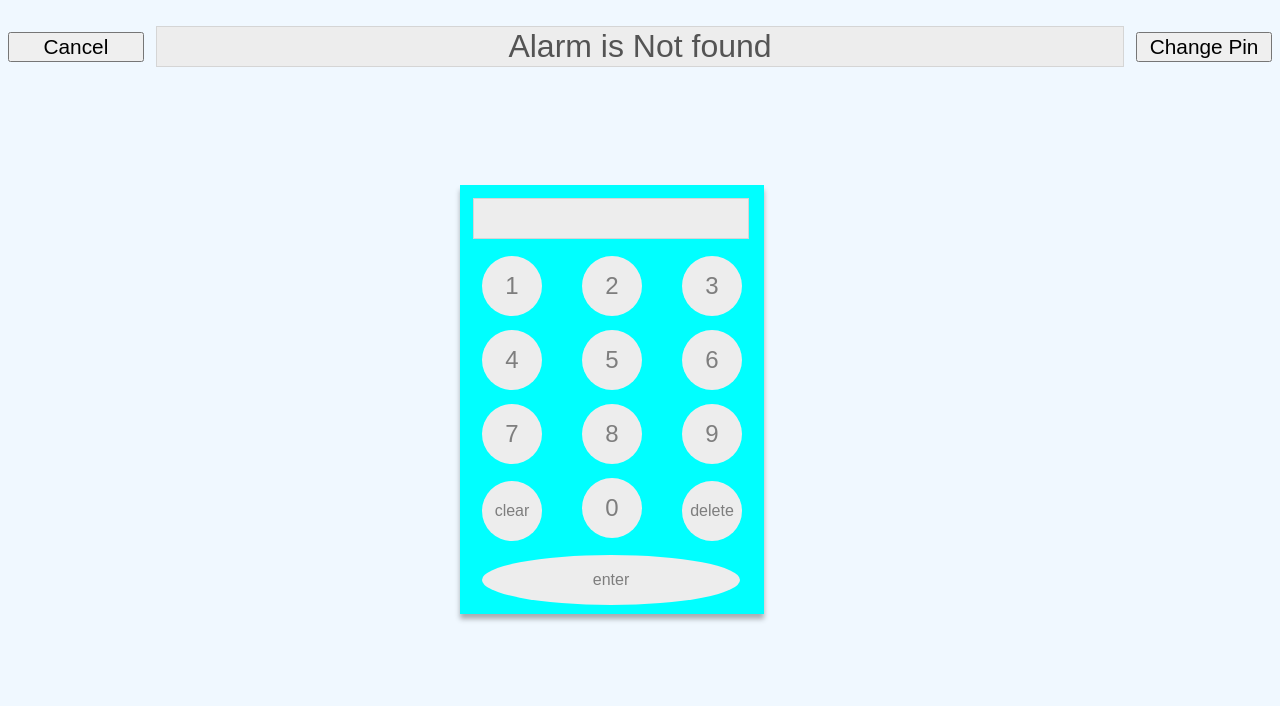
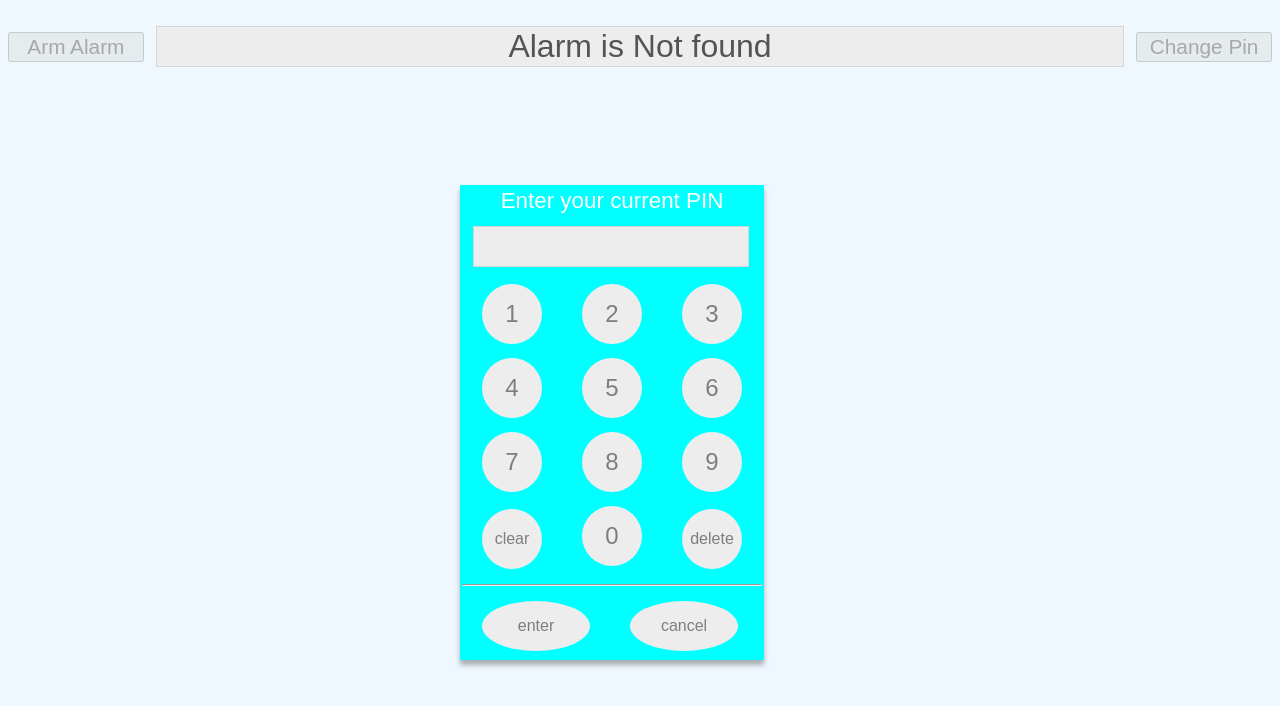
Before and after one commit to Wayne-Lutz/pi-motion-alarm, a website: page public/index.html in a window 1280 px wide. Both pictures are taken after a click on the button "Arm Alarm". Drawn offline with Linux system fonts and the light colour scheme; no server answers.

Commit message:
Moved the Cancel button to the pinPad. Fixed dragging the pinPad so that dragging on a child also drags the pinPad.

```diff
--- a/public/index.html
+++ b/public/index.html
@@ -9,9 +9,9 @@
 
 <body>
 	<div>
-		<form action="" method="" name="pin_form" id="pin_form" autocomplete="off" draggable="true" class="ui-draggable ui-draggable-handle" style="display:none">
-			<input id="pin_msg" type="text" value="" name="pin_msg" disabled="true" style="display:none">
-			<input id="pin_box" type="password" value="" name="pin_box" disabled="true"/><br/>
+		<form action="" method="" name="pin_form" id="pin_form" autocomplete="off" draggable="true" class="ui-draggable ui-draggable-handle" style="display:none" readonly>
+			<input id="pin_msg" type="text" value="" name="pin_msg" readonly>
+			<input id="pin_box" type="password" value="" name="pin_box" readonly/><br/>
 			<input type="button" class="pin_button" name="1" value="1" id="1" onclick="addNumber(this);"/><input
 				type="button"
 				class="pin_button"
@@ -74,13 +74,21 @@
 				name="del"
 				value="delete"
 				id="del"
-				onclick="delNumber();"/><br/><input
+				onclick="delNumber();"/><br/>
+			<hr/>
+			<input
 				type="button"
 				class="pin_button enter"
 				name="+"
 				value="enter"
 				id="+"
-				onclick="submitPin(pin_box);"/>
+				onclick="submitPin(pin_box);"/><input
+				type="button"
+				class="pin_button enter"
+				name="cancel"
+				value="cancel"
+				id="cancel"
+				onclick="hidePinPad();"/>
 		</form>
 		<br/>
 
--- a/public/javascripts/pinpad.js
+++ b/public/javascripts/pinpad.js
@@ -2,7 +2,22 @@ const USE_FETCH = true;
 let alarmState, currentPin, pin1, mode, alarmTimer;
 
 $(function() {
-	$("#pin_form").draggable();
+	$("#pin_form").draggable({
+		start: function( event, ui ) {
+			$(this).data('preventBehaviour', true);
+		}
+	});
+	$("#pin_form input").on('mousedown', function (e) {
+		let mdown = document.createEvent("MouseEvents");
+		mdown.initMouseEvent("mousedown", false, true, window, 0, e.screenX, e.screenY, e.clientX, e.clientY, true, false, false, true, 0, null);
+		$(this).closest('#pin_form')[0].dispatchEvent(mdown);
+	}).on('click', function(e){
+		let $draggable = $(this).closest('#pin_form');
+		if($draggable.data("preventBehaviour")){
+			e.preventDefault();
+			$draggable.data("preventBehaviour", false)
+		}
+	});
 });
 
 function addNumber(e){
@@ -24,13 +39,16 @@ function clearPin() {
 }
 
 function showPinPad(callback) {
+	$("#manage_alarm").attr('disabled', true);
+	$("#manage_pin").attr('disabled', true);
 	$("#pin_form").show("fast", "swing", callback);
 }
 
 function hidePinPad(callback) {
 	mode = alarmState;
 	$("#pin_form").hide("fast", "swing", callback);
-	setPinMsg("");
+	$("#manage_pin").attr('disabled', false);
+	$("#manage_alarm").attr('disabled', false);
 }
 
 function togglePinPad(callback) {
@@ -66,7 +84,12 @@ function submitPin(e) {
 				clearPin();
 				return;
 			} else if (pin1 !== e.value ) {
-				setPinMsg("PINs do not match, try again!");
+				if ( mode === "NoPin" )
+					setPinMsg("Set your PIN");
+				else
+					setPinMsg("Enter new PIN");
+
+				alert("PINs do not match, try again!");
 				clearPin();
 				pin1 = null;
 				return;
@@ -150,6 +173,7 @@ function submitPin(e) {
 }
 
 function manageAlarm() {
+	setPinMsg("Enter your current PIN");
 	togglePinPad(setAlarmButton);
 }
 
@@ -162,9 +186,6 @@ function managePin() {
 function setAlarmButton() {
 	let label;
 
-	if ( $(pin_form).is(":visible") ) {
-		label = "Cancel";
-	} else {
 	switch (mode) {
 		case "Armed":
 			label = "Disarm Alarm";
@@ -176,7 +197,6 @@ function setAlarmButton() {
 		default:
 			label = "Arm Alarm";
 			break;
-		}
 	}
 
 	$("#manage_alarm").val(label);
@@ -201,17 +221,19 @@ function setAlarmStatus() {
 
 	if ( !isModeChangingPin() ) {
 		const alarm_status = $("#alarm_status");
+		const manage_alarm = $("#manage_alarm");
 		const manage_pin = $("#manage_pin");
 
 		mode = alarmState;
 
 		if (alarmState === 'NoPin') {
+			manage_alarm.hide();
 			manage_pin.hide();
 			alarm_status.val("Set your Alarm Pin");
 			setPinMsg("Set your PIN");
 			showPinPad();
 		} else {
-			// setPinMsg("");
+			manage_alarm.show();
 			manage_pin.show();
 			alarm_status.val("Alarm is " + alarmState)
 			const motion_pic = $("#motion_pic");
--- a/public/stylesheets/style.css
+++ b/public/stylesheets/style.css
@@ -94,7 +94,7 @@ body {
   padding: 0;
 }
 .enter {
-  width: 86%;
+  width: 36%;
   height: 50px;
 }
 .clear, .enter, .del {
```
Lines whose indentation alone changed are shown as unchanged.
